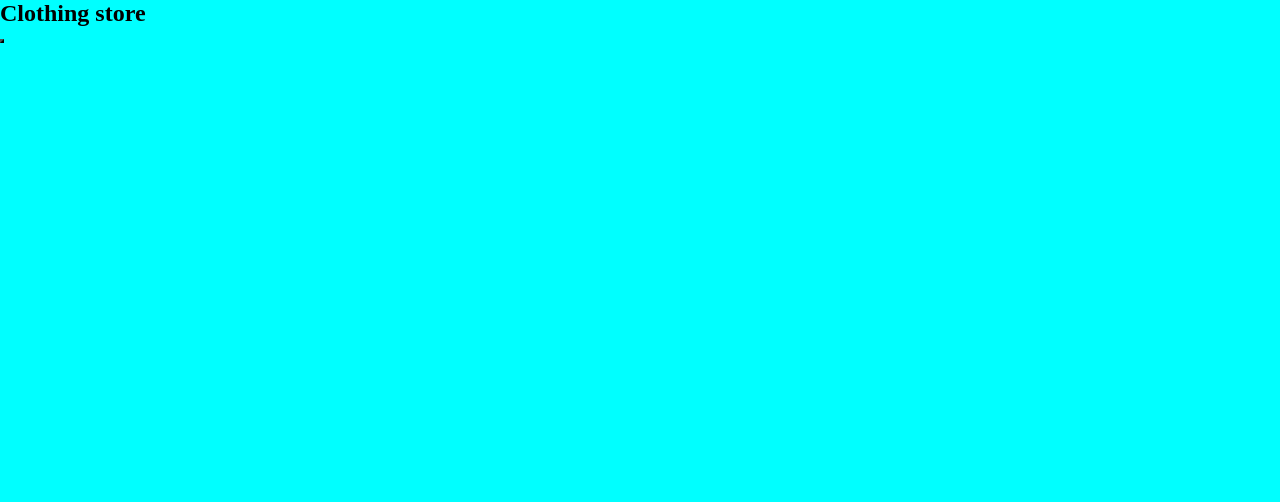
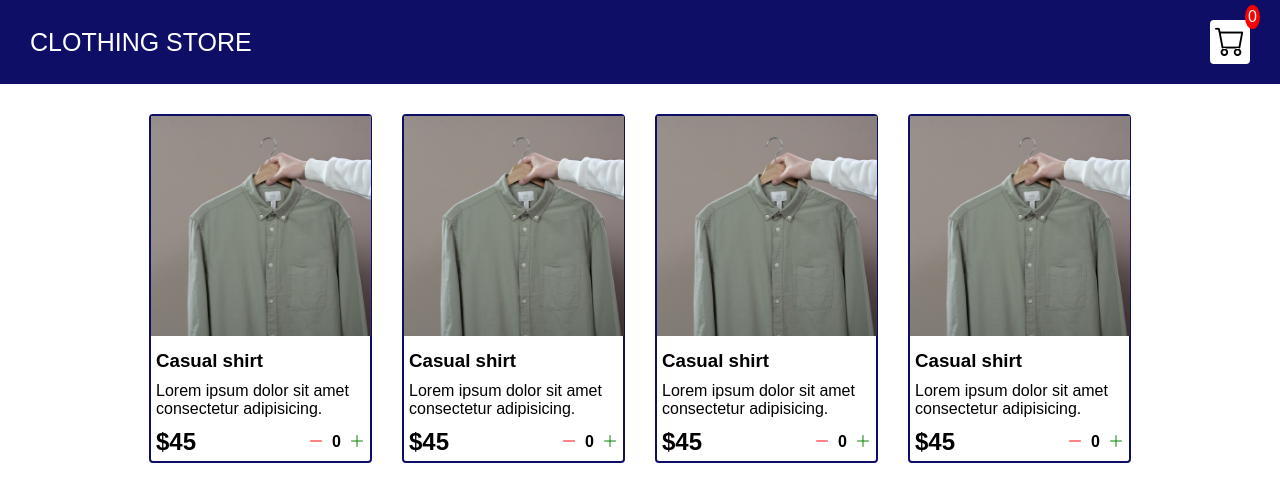
Before and after one commit to himanshu-rudra/Shopping-cart, a plain HTML site: page index.html in a window 1280 px wide. Drawn offline with nearby package versions, Linux system fonts and the light colour scheme.

Commit message:
before_javaScript_commit

```diff
--- a/index.html
+++ b/index.html
@@ -5,14 +5,85 @@
     <meta name="viewport" content="width=device-width, initial-scale=1.0">
     <title>Shopping-cart</title>
     <link rel="stylesheet" href="style.css">
+    <link rel="stylesheet" href="https://cdn.jsdelivr.net/npm/bootstrap-icons@1.10.5/font/bootstrap-icons.css">
 </head>
 <body>
-     <header>
+
         <nav class="navbar">
-            <h2 class="heading">Clothing store</h2>
-            <button class="cart"></button>
+            <div class="title">CLOTHING STORE</div>
+            <div class="cart">
+                <i class="bi bi-cart"></i>
+                <div class="cartAmount">0</div>
+            </div>
         </nav>
-     </header>
+
+        <section class="shop" id="shop">
+            <!-- cell1 -->
+            <div class="item">
+                <img src="images/img-1.jpg" width="220" alt="">
+                <div class="detail">
+                    <h3>Casual shirt</h3>
+                    <p>Lorem ipsum dolor sit amet consectetur adipisicing.</p>
+                    <div class="price-quantity">
+                        <h2>$45</h2>
+                        <div class="buttons">
+                            <i class="bi bi-dash-lg"></i>
+                            <div class="quantity">0</div>
+                            <i class="bi bi-plus-lg"></i>
+                        </div>
+                    </div>
+                </div>
+            </div>
+            <!-- cell2 -->
+            <div class="item">
+                <img src="images/img-1.jpg" width="220" alt="">
+                <div class="detail">
+                    <h3>Casual shirt</h3>
+                    <p>Lorem ipsum dolor sit amet consectetur adipisicing.</p>
+                    <div class="price-quantity">
+                        <h2>$45</h2>
+                        <div class="buttons">
+                            <i class="bi bi-dash-lg"></i>
+                            <div class="quantity">0</div>
+                            <i class="bi bi-plus-lg"></i>
+                        </div>
+                    </div>
+                </div>
+            </div>
+            <!-- cell3 -->
+            <div class="item">
+                <img src="images/img-1.jpg" width="220" alt="">
+                <div class="detail">
+                    <h3>Casual shirt</h3>
+                    <p>Lorem ipsum dolor sit amet consectetur adipisicing.</p>
+                    <div class="price-quantity">
+                        <h2>$45</h2>
+                        <div class="buttons">
+                            <i class="bi bi-dash-lg"></i>
+                            <div class="quantity">0</div>
+                            <i class="bi bi-plus-lg"></i>
+                        </div>
+                    </div>
+                </div>
+            </div>
+            <!-- cell4 -->
+            <div class="item">
+                <img src="images/img-1.jpg" width="220" alt="">
+                <div class="detail">
+                    <h3>Casual shirt</h3>
+                    <p>Lorem ipsum dolor sit amet consectetur adipisicing.</p>
+                    <div class="price-quantity">
+                        <h2>$45</h2>
+                        <div class="buttons">
+                            <i class="bi bi-dash-lg"></i>
+                            <div class="quantity">0</div>
+                            <i class="bi bi-plus-lg"></i>
+                        </div>
+                    </div>
+                </div>
+            </div>
+        </section>
+
 </body>
 <script src="main.js"></script>
 </html>
--- a/style.css
+++ b/style.css
@@ -1,8 +1,133 @@
+
+/**
+ * ! changing styles in browser
+**/
 
 *{
-
-    background-color: aqua;
     margin: 0;
     padding: 0;
     box-sizing: border-box;
 }
+
+body{
+    font-family: sans-serif;
+}
+
+/**
+ * ! navbar styles are here
+**/
+.navbar {
+    display: flex;
+    flex-direction: row;
+    position: relative;
+    align-items: center;
+    justify-content: space-between;
+    width: 100%;
+    padding: 20px 30px;
+    top: 0;
+    left: 0;
+    background-color:#0f0e66;
+    color: #fff;
+    margin-bottom: 30px;
+
+
+}
+
+.title{
+    position:relative;
+    font-size: 25px;
+    user-select: none;
+}
+
+
+
+.cart {
+    position: relative;
+    background: #fff;
+    color :#000;
+    font-size: 30px;
+    padding: 5px;
+    border-radius: 4px;
+}
+
+.cartAmount {
+
+    position: absolute;
+    top: -15px;
+    right: -10px;
+    padding: 3px;
+    border-radius: 50%;
+    font-size: 16px;
+    background-color: red;
+    color: #fff;
+
+}
+
+.shop{
+
+    display: grid;
+    grid-template-columns: repeat(4,223px);
+    gap: 30px;
+    justify-content: center;
+
+}
+
+/**
+*  ! Making website responsive
+**/
+
+@media screen and (max-width:1000px){
+   .shop{
+       grid-template-columns: repeat(2,223px);
+    }
+}
+
+@media screen and (max-width:500px){
+    .shop{
+        grid-template-columns: repeat(1,223px);
+    }
+}
+
+
+
+.item {
+
+    border: 2px solid  #0f0e66;
+    border-radius: 4px;
+
+}
+
+.detail{
+    display: flex;
+    flex-direction: column;
+    padding: 10px 5px 5px 5px ;
+    gap: 10px;
+
+}
+
+.price-quantity {
+
+    display: flex;
+    flex-direction: row;
+    justify-content: space-between;
+    align-items: center;
+
+}
+
+.buttons {
+
+    display: flex;
+    gap: 8px;
+    color: #000;
+    font-weight: bold;
+    font-size: 16px;
+
+}
+
+.bi-dash-lg {
+    color: red;
+}
+
+.bi-plus-lg {
+    color: green;
+}
```
